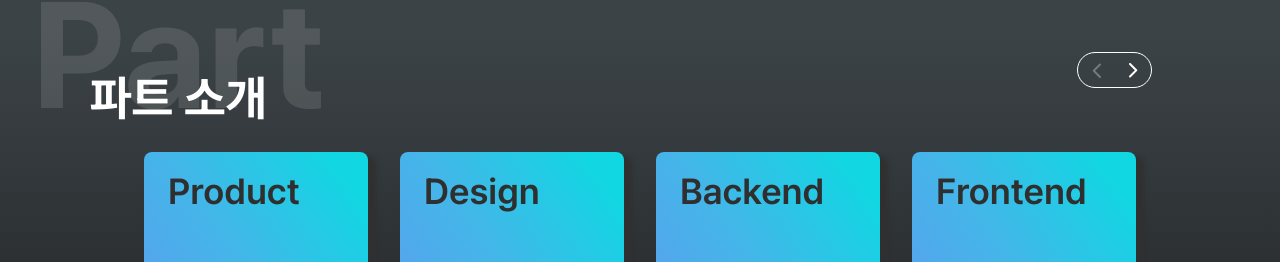
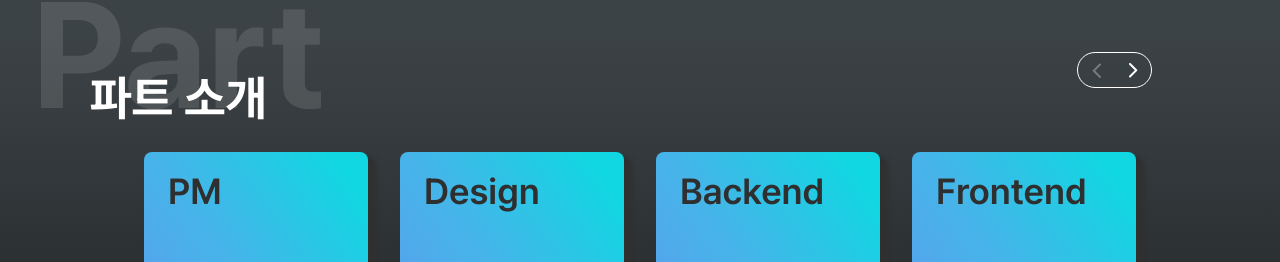
Before and after one commit to ssu-student-union/ssu-it-landing, a Next.js app: page / in a window 1280 px wide. Shown: the part 6600-6862 px from the top of the page. Built offline with nearby package versions, Linux system fonts and the light colour scheme.

Commit message:
style: product -> pm

```diff
--- a/src/app/_components/PartIntro.tsx
+++ b/src/app/_components/PartIntro.tsx
@@ -26,7 +26,7 @@ const getVisibleCount = () => {
 
 const PARTS = [
   {
-    label: "Product",
+    label: "PM",
     description:
       "프로젝트의 방향과 일정을 관리합니다. 파트 간 협업이 매끄럽게 굴러가도록 조율합니다.\n 아이디어가 실제 서비스로 완성되게 이끕니다.",
     icon: productIcon,
```
